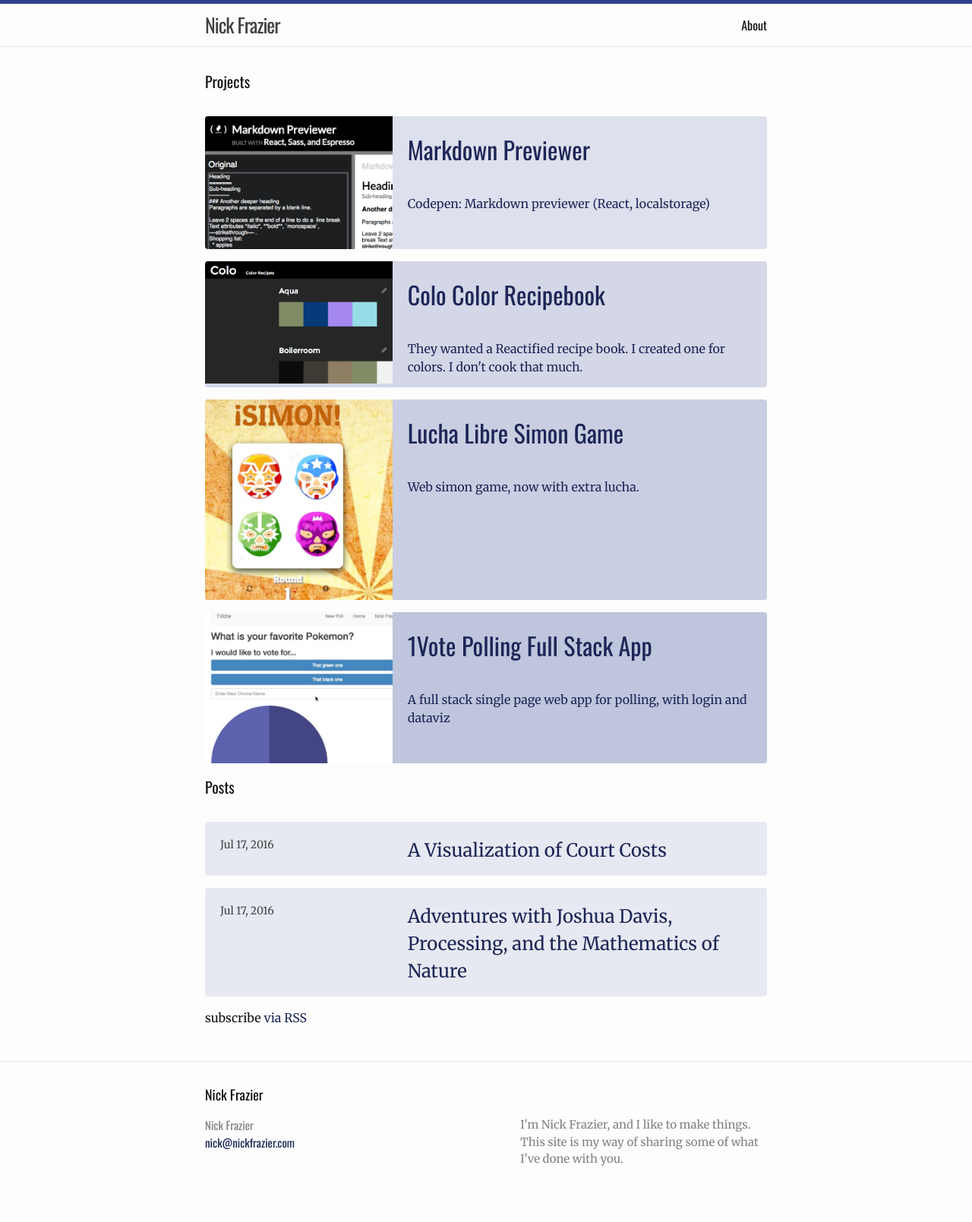
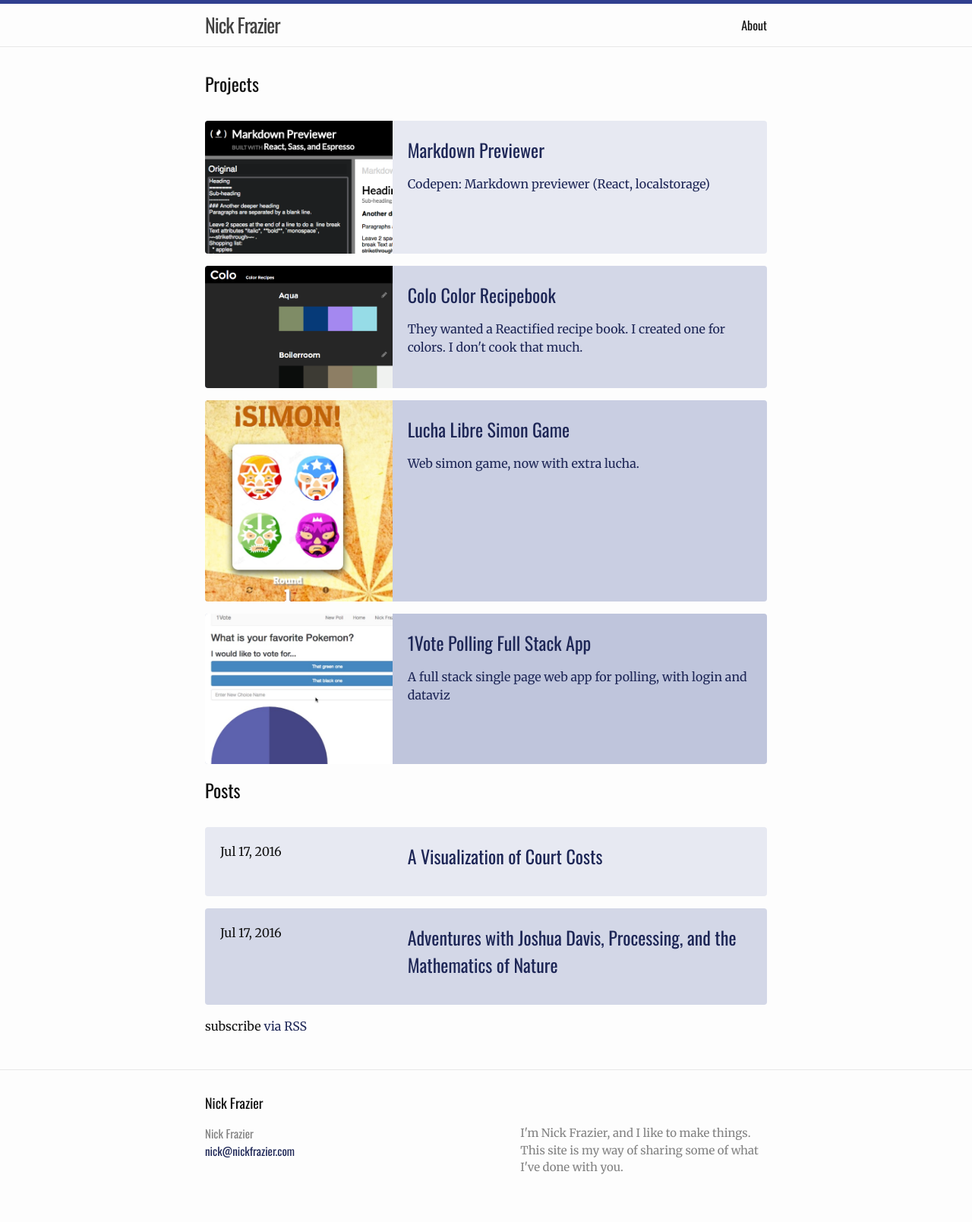
Before and after one commit to fraziern/fraziern.github.io, a Jekyll site: the page built from index.html, in a window 1280 px wide. Shown: the whole page at 76% size. Built offline with Jekyll 4.4.1, drawn with Linux system fonts in a browser that asks for light colours.

Commit message:
css tweaks

```diff
--- a/_sass/_grid.scss
+++ b/_sass/_grid.scss
@@ -33,8 +33,13 @@
     flex: 0 0 100%;
   }
 
-  p, h1, h2 {
-    padding: 20px 20px 0px 20px;
+  h1, h2, p {
+    padding: 20px;
+  }
+
+// if a p follows an h1/h2, push them a little closer together
+  h1 ~ p, h2 ~ p {
+    margin-top: -40px;
   }
 
 }
@@ -81,17 +86,16 @@ font-size: $caption_font_sz;
 }
 
 // experimental color gradation
-$step: 1;
+$step: 2;
 @while $step <= 10 {
 
+  $darker: darken($brand-bg-color, ($step * 3%));
+
   // darkens color step by step
-  .darken .project:nth-child(#{$step}) {
-    $darker: darken($brand-bg-color, ($step * 3%));
+  .darken .project:nth-child(#{$step}),
+  .darken .post-list:nth-child(#{$step}) {
     background-color: $darker;
 
-    span {
-      background-color: rgba($darker, 0.8);
-    }
   }
 
   $step: $step + 1;
--- a/_sass/_layout.scss
+++ b/_sass/_layout.scss
@@ -172,27 +172,29 @@
 }
 
 .page-heading {
-    font-size: 20px;
+    font-size: $large-font-size;
 }
 
-.post-list {
-    // margin-left: 0;
-    list-style: none;
+// .post-list {
+//     // margin-left: 0;
+//     list-style: none;
+//
+//     > li {
+//         margin-bottom: $spacing-unit;
+//     }
+// }
+//
+// .post-meta {
+//     font-size: $small-font-size;
+//     color: $meta-color;
+// }
+//
+// .post-link {
+//     display: block;
+//     font-size: 24px;
+// }
 
-    > li {
-        margin-bottom: $spacing-unit;
-    }
-}
 
-.post-meta {
-    font-size: $small-font-size;
-    color: $meta-color;
-}
-
-.post-link {
-    display: block;
-    font-size: 24px;
-}
 
 
 
--- a/css/main.scss
+++ b/css/main.scss
@@ -13,6 +13,7 @@ $base-font-size:   16px;
 $base-font-weight: 400;
 $small-font-size:  $base-font-size * 0.875;
 $base-line-height: 1.5;
+$large-font-size:  $base-font-size * 1.5;
 
 $spacing-unit:     30px;
 
--- a/index.html
+++ b/index.html
@@ -16,7 +16,7 @@ layout: default
         <img src="{{ project.img }}"/>
       </div>
       <div class="Grid--2of3 project-title">
-        <h1>{{ project.title }}</h1>
+        <h2>{{ project.title }}</h2>
         <p>{{ project.description }}</p>
       </div>
       {% else %}
@@ -34,7 +34,7 @@ layout: default
 
   <h1 class="page-heading">Posts</h1>
 
-  <div class="Grid">
+  <div class="Grid darken">
     {% for post in site.posts %}
       <div class="post-list Grid-cell-wide">
         <div class="post-meta Grid--1of3">
@@ -43,9 +43,9 @@ layout: default
           </p>
         </div>
         <div class="Grid--2of3">
-          <a class="post-link" href="{{ post.url | prepend: site.baseurl }}"><p>
+          <a class="post-link" href="{{ post.url | prepend: site.baseurl }}"><h2>
               {{ post.title }}
-          </p></a>
+          </h2></a>
         </div>
       </div>
     {% endfor %}
```
